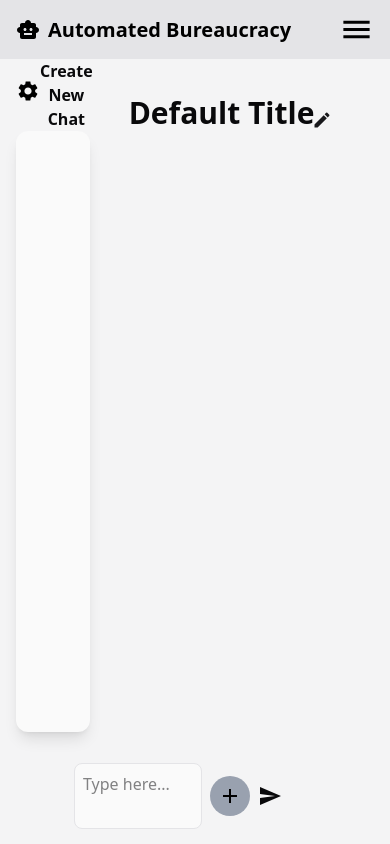
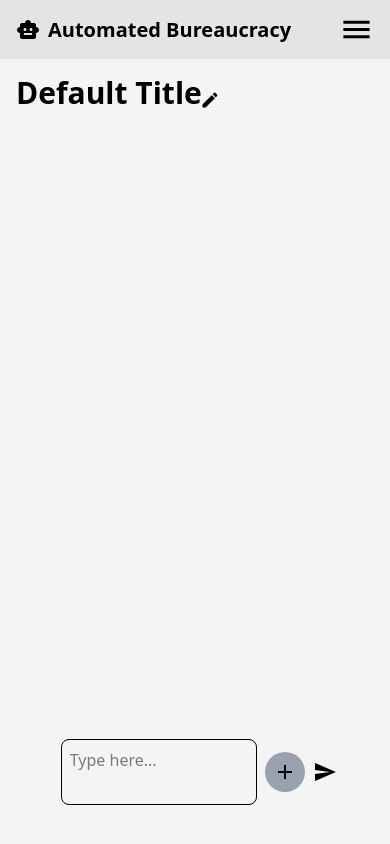
Before and after one commit to Automated-Bureaucracy-Kickoff/Automated-Bureaucracy, a React (Vite) app in the folder frontend/: page /mainPage in a window 390 px wide. Built offline with nearby package versions, Linux system fonts and the light colour scheme.

Commit message:
Made responsive

```diff
--- a/frontend/src/components/ChatBot.jsx
+++ b/frontend/src/components/ChatBot.jsx
@@ -4,7 +4,7 @@ import Input from "./ChatInput";
 const ChatBot = () => {
   return (
     <div
-      className="flex flex-col h-full  w-full text-[var(--color-primary-text)] dark:text-[var(--color-primary-text)] rounded-[12px]  justify-between"
+      className="flex flex-col h-full   w-full text-[var(--color-primary-text)] dark:text-[var(--color-primary-text)] rounded-[12px]  justify-between -m-4"
     >
         <div className= "flex overflow-auto">
             <Response />
--- a/frontend/src/components/ChatInput.jsx
+++ b/frontend/src/components/ChatInput.jsx
@@ -28,8 +28,7 @@ const Input = () => {
   }
 
   return (
-    <div className="relative -top-16 -left-16 flex flex-row items-center justify-center mx-auto w-3/4 h-full p-2 space-x-2">
-
+    <div className="relative left-5  md:relative -top-10 md:-left-16 flex flex-row items-center justify-center mx-auto w-3/4 h-full p-2 space-x-2">
         {/* Textarea for Chat */}
         <textarea
             onKeyDown={(event) => {
--- a/frontend/src/components/ChatResponse.jsx
+++ b/frontend/src/components/ChatResponse.jsx
@@ -1,28 +1,38 @@
+import { useEffect, useRef, useState } from "react";
 import { useDispatch, useSelector } from "react-redux";
 import AiIcon from "./AIicon";
-import EditIcon from '@mui/icons-material/Edit';
-import { createTitle } from "../redux/slices/chatbotState";
-import ContentCopyIcon from '@mui/icons-material/ContentCopy';
+import EditIcon from "@mui/icons-material/Edit";
+import ContentCopyIcon from "@mui/icons-material/ContentCopy";
 import { copyContent } from "../controller/api-copy";
 import ChangeTitle from "./ChangeTitle";
-import { useState } from "react";
+
 const Response = () => {
   const messages = useSelector((state) => state.chatbot.messages);
-  const title = useSelector((state)=>state.chatbot.title)
-  const [changetitle,setChangetitle] = useState(false)
+  const title = useSelector((state) => state.chatbot.title);
+  const [changetitle, setChangetitle] = useState(false);
+  const chatResponseRef = useRef(null);
+
+  useEffect(() => {
+    if (chatResponseRef.current) {
+      chatResponseRef.current.scrollTop = chatResponseRef.current.scrollHeight;
+    }
+  }, [messages]);
+
   return (
-    <div className="flex flex-col w-full h-full p-5 min-h-[90vh]">
-    <div className="text-[var(--color-primary-text)] text-3xl font-bold p-4 mb-3 text-left w-full">
+    <>
+      <div className="fixed z-20 m-4 text-[var(--color-primary-text)] text-3xl font-bold p-4 text-left w-full">
         {title || "Default Title"}
         <EditIcon
           className="relative -left-1 top-1 cursor-pointer"
           style={{ height: "20px", color: "var(--color-secondary-text)" }}
-        onClick={() => {
-          setChangetitle(true)
-        }}
+          onClick={() => setChangetitle(true)}
         />
       </div>
-    <div className="flex flex-col flex-1 overflow-y-auto h-[100%]">
+      <div className="relative top-16 chatResponse overflow-y-auto flex flex-col w-[100vw] h-full p-5 min-h-[90vh] md:w-[80vw]">
+        <div
+          className="flex flex-col flex-1 overflow-y-auto h-[100%]"
+          ref={chatResponseRef}
+        >
           {messages.map((ele, index) => (
             <div
               key={index + ele[0]}
@@ -30,23 +40,22 @@ const Response = () => {
                 index % 2 === 0
                   ? "self-end bg-[var(--color-message-left-bg)]"
                   : "self-start bg-[var(--color-message-right-bg)]"
-      }`}
+              } message`}
             >
               {index % 2 !== 0 && <AiIcon />}
               {ele[0]}
               <br />
               <br />
               <h1 className="text-right text-[var(--color-secondary-text)]">
-        {ele[1]} <ContentCopyIcon onClick={()=>copyContent(ele[0])}/>
+                {ele[1]} <ContentCopyIcon onClick={() => copyContent(ele[0])} />
               </h1>
             </div>
           ))}
         </div>
-    {changetitle?<ChangeTitle setChangetitle={setChangetitle}/>:""}
+        {changetitle && <ChangeTitle setChangetitle={setChangetitle} />}
       </div>
+    </>
   );
-
-
 };
 
 export default Response;
--- a/frontend/src/components/HistorySection.jsx
+++ b/frontend/src/components/HistorySection.jsx
@@ -8,13 +8,13 @@ function HistorySection() {
   const dispatch = useDispatch();
 
   return (
-      <div className="flex flex-col h-[80%] w-[80%] gap-2 ml-4">
+    <div className="flex flex-col h-[83%] w-[80%] gap-2 ml-4">
       {/* Header: fixed height (flex-none) */}
       <div className="flex-none">
         <CreateNewChat />
       </div>
       {/* Scrollable area: fills remaining space */}
-        <div className="flex-1 min-h-0 p-5 overflow-y-auto bg-[var(--color-secondary-bg)] dark:bg-[var(--color-secondary-bg)] rounded-xl shadow-lg gap-2">
+      <div className="flex flex-col h-[100%] p-5 overflow-y-auto bg-[var(--color-secondary-bg)] dark:bg-[var(--color-secondary-bg)] rounded-xl shadow-lg gap-2 ">
         {history.map(({ title, messages }, idx) => (
           <div
             key={title + idx}
@@ -22,15 +22,17 @@ function HistorySection() {
               dispatch(accessHistory(history[idx]));
               dispatch(removeHistory(history[idx]));
             }}
-              className="bg-[var(--color-primary-bg)] dark:bg-[var(--color-primary-bg)] hover:bg-[var(--color-tertiary-bg)] dark:hover:bg-[var(--color-tertiary-bg)] transition-all duration-300 rounded-lg shadow-md cursor-pointer mb-4"
+            className="bg-[var(--color-primary-bg)] hover:bg-[var(--color-tertiary-bg)] transition-all duration-300
+                     rounded-lg shadow-md cursor-pointer  p-4"
           >
-              <h1 className="text-lg font-semibold text-[var(--color-primary-text)] dark:text-[var(--color-primary-text)]">
+            <h1 className="text-lg font-semibold text-[var(--color-primary-text)]">
               {title}
             </h1>
-              <p className="text-sm text-[var(--color-secondary-text)] dark:text-[var(--color-secondary-text)]">
+            <p className="text-sm text-[var(--color-secondary-text)]">
               {messages?.length || 0} messages
             </p>
           </div>
+
         ))}
       </div>
     </div>
--- a/frontend/src/components/Navbar.jsx
+++ b/frontend/src/components/Navbar.jsx
@@ -19,7 +19,7 @@ const Navbar = () => {
   ];
 
   return (
-    <nav className="w-full h-16 bg-zinc-200 text-black dark:bg-zinc-800 dark:text-zinc-200">
+    <nav className="w-full h-16 z-10 bg-zinc-200 text-black dark:bg-zinc-800 dark:text-zinc-200">
       <div className="container mx-auto px-4 py-3 flex justify-between items-center">
         {/* Logo */}
         <div className="text-xl font-bold">
--- a/frontend/src/index.css
+++ b/frontend/src/index.css
@@ -47,6 +47,9 @@
   * {
     scrollbar-width: none;
   }
+  @theme{
+    --breakpoint-xs: 1000px;
+  }
 }
 
 /*
--- a/frontend/src/pages/MainPage.jsx
+++ b/frontend/src/pages/MainPage.jsx
@@ -15,7 +15,7 @@ const MainPage = () => {
     return (
         <>
             <div className="flex w-full h-full bg-[var(--color-primary-bg)] dark:bg-[var(--color-primary-bg)]">
-                <div className = "flex h-full w-1/3">
+                <div className = "hidden xs:hidden  md:flex h-full w-1/3">
                     <HistorySection />
                 </div>
                 <div className = "flex w-full h-full">
```
Lines whose indentation alone changed are shown as unchanged.
